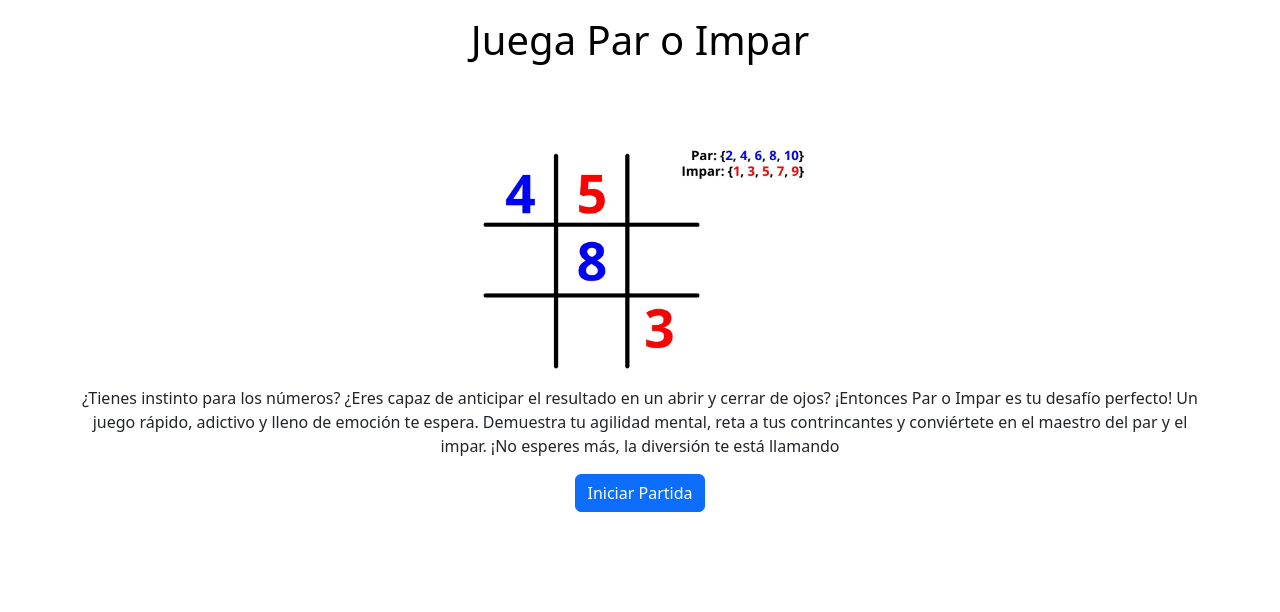
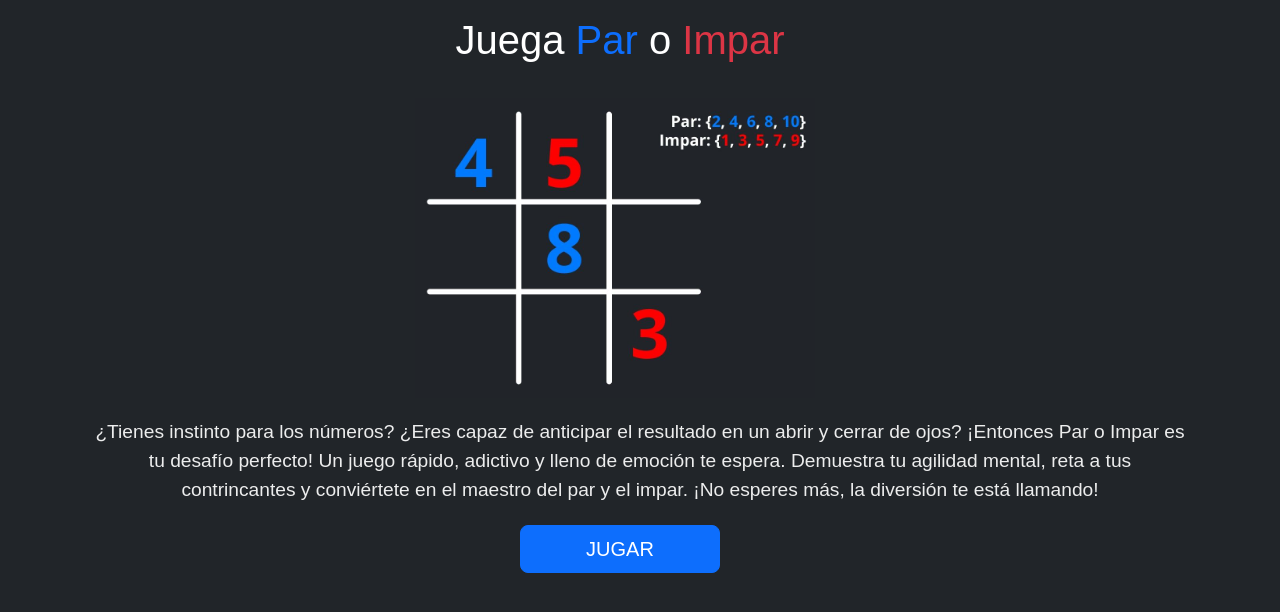
Before and after one commit to Edgarbri26/Juego-par-e-impar, a PHP site: page /inicio.html in a window 1280 px wide. Shown: the top 612 px of the page. Run offline with PHP 8.4, Linux system fonts and the light colour scheme.

```diff
--- a/index.html
+++ b/index.html
@@ -59,9 +59,9 @@
             </div>
 
             <button type="button" class="button" onclick="resetGame()">reiniciar</button>
+            <div id="resultado"></div>
         </section>
     </main>
-
     <script src="src/js/game.js"></script>
 </body>
 </html>
--- a/inicio.html
+++ b/inicio.html
@@ -5,24 +5,38 @@
         <meta name="viewport" content="width=device-width, initial-scale=1.0">
         <title>Par o Impar</title>
         <link rel="stylesheet" href="src/css/bootstrap.min.css">
+        <link rel="stylesheet" href="src/css/inicio.css">
     </head>
     <body>
-        <footer class="container-fluid bg-white text-black text-center py-3">
-            <h1>Juega Par o Impar</h1>
+        <footer class="container-fluid text-white text-center py-3">
+            <h1>Juega <span class="text-primary">Par</span> o <span class="text-danger">Impar</span></h1>
         </footer>
 
-        <div class="container text-center mt-5">
-            <form action="index.html">
+        <div id="game-description" class="container-xl text-center">
+            <div>
                 <article>
-                    <img src="img/Par e impar.jpg" alt="Una imagen de par e impar" height="250">
-                    <p>¿Tienes instinto para los números? ¿Eres capaz de anticipar el resultado en un abrir y cerrar de ojos? ¡Entonces Par o Impar es tu desafío perfecto! Un juego rápido, adictivo y lleno de emoción te espera. Demuestra tu agilidad mental, reta a tus contrincantes y conviértete en el maestro del par y el impar. ¡No esperes más, la diversión te está llamando</p>
+                    <img src="img/2.jpg" alt="Una imagen de par e impar" height="250">
+                     <p>
+                         ¿Tienes instinto para los números? ¿Eres capaz de anticipar el resultado en un abrir
+                         y cerrar de ojos? ¡Entonces Par o Impar es tu desafío perfecto! Un juego rápido,
+                         adictivo y lleno de emoción te espera. Demuestra tu agilidad mental, reta a
+                         tus contrincantes y conviértete en el maestro del par y el impar.
+                         ¡No esperes más, la diversión te está llamando!
+
+                     </p>
                 </article>
 
-                <button type="submit" class="btn btn-primary">Iniciar Partida</button>
-            </form>
+                <button type="button" class="btn btn-primary  btn-lg" onclick="redirigirAlJuego()"><span>JUGAR</span></button>
+            </div>
         </div>
 
 
         <script src="src/js/bootstrap.bundle.min.js"></script>
+        <script>
+
+            function redirigirAlJuego() {
+                window.location.href = "index.html";
+            }
+        </script>
     </body>
 </html>
--- /dev/null
+++ b/src/css/inicio.css
@@ -0,0 +1,47 @@
+body {
+    background-color: #212529;
+    display: flex;
+    flex-direction: column;
+    align-items: center;
+    justify-content: center;
+    border: 0px;
+     font-family: fantasy;
+}
+
+img {
+    height: 300px;
+    right: 25px;
+    position: relative;
+}
+h1 {
+    position: relative;
+    right: 20px;
+    font-family: fantasy;
+    color: white;
+    text-align: center;
+}
+
+#game-description {
+    font-size: 1.2em;
+    text-align: center;
+    position: relative;
+    bottom: 10px;
+    height: 450px;
+    padding: 20px;
+    border-radius: 20px;
+    display: flex;
+}
+
+p {
+    color: rgba(255, 255, 255, 0.918);
+    text-align: center;
+    position: relative;
+    top: 20px;
+}
+
+button {
+    position: relative;
+    top: 25px;
+    right: 20px;
+    width: 200px;
+}
```
Also changed, not shown: src/css/game.css (+7 -1 lines), src/js/game.js (+34 -5 lines), img/2.jpg (added).
